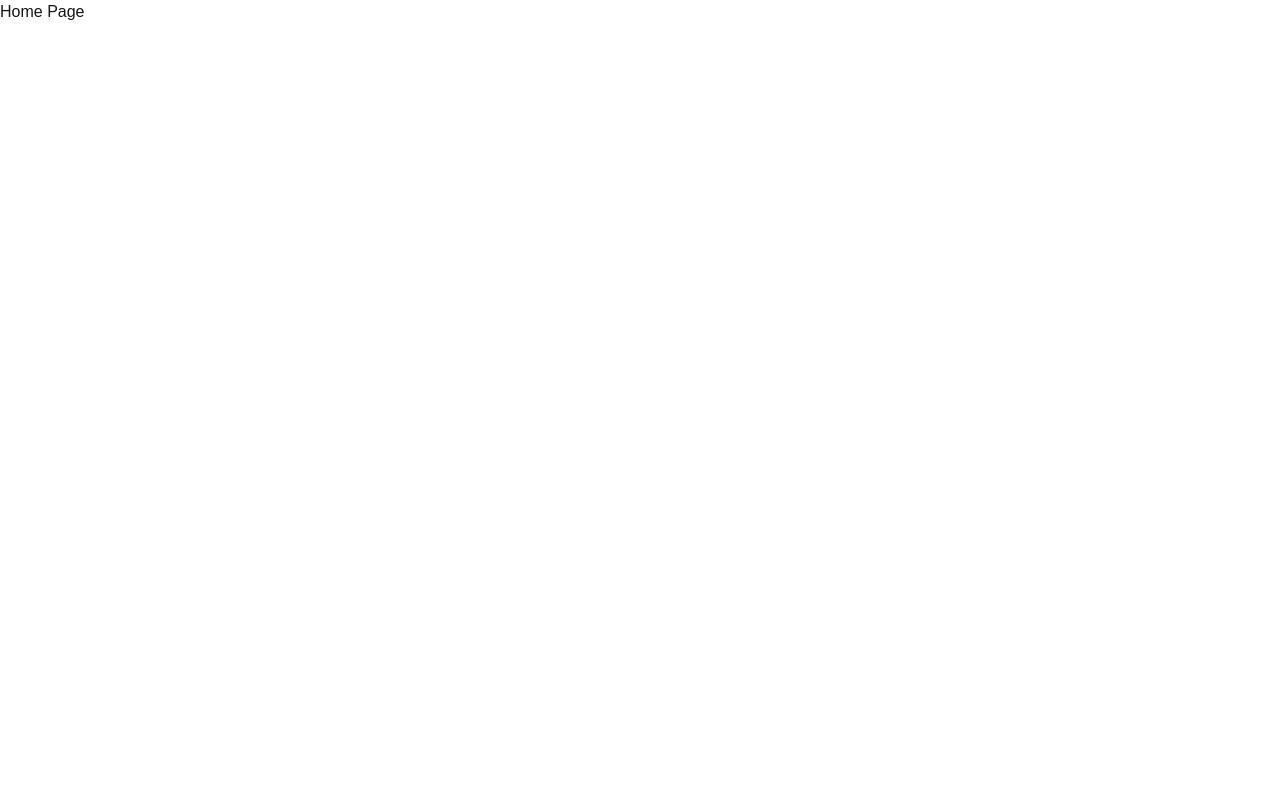
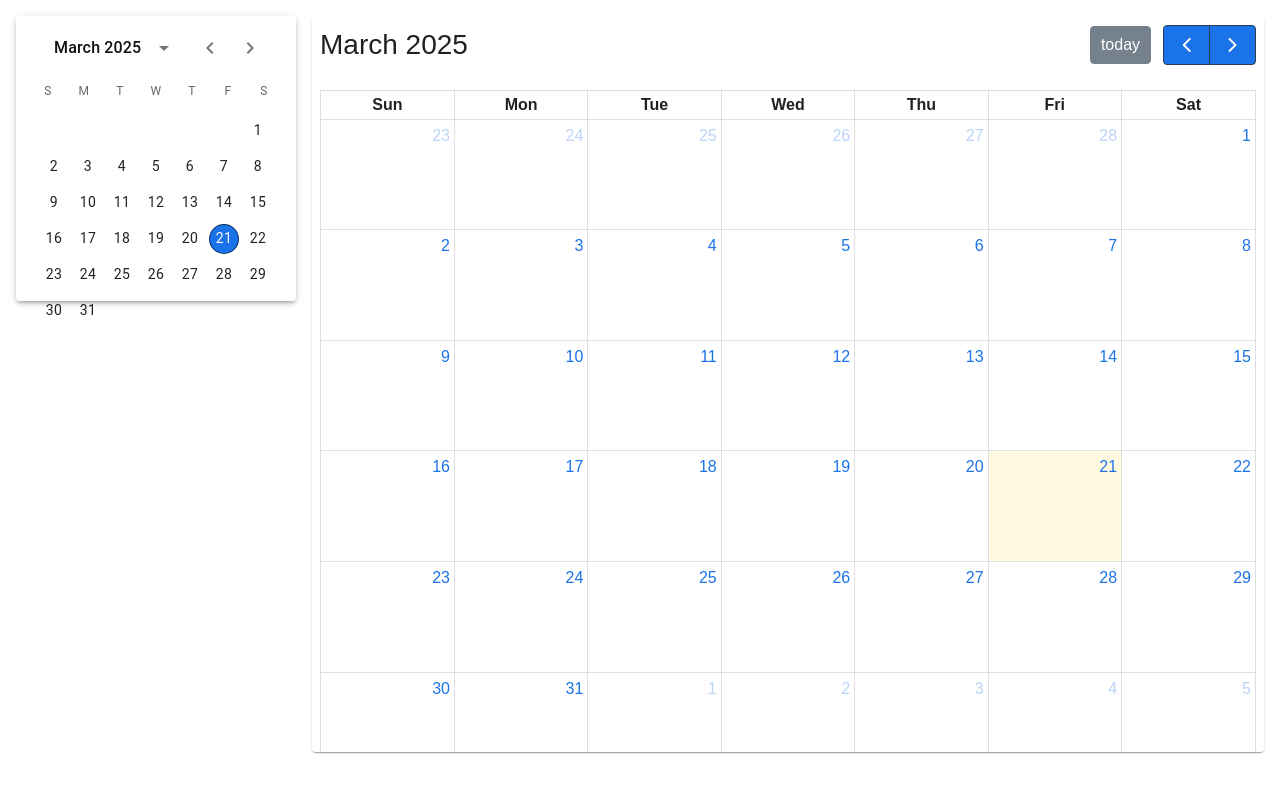
Before and after one commit to settivishal/Zine, a Next.js app in the folder frontend/: page /home in a window 1280 px wide. Shown: the top 792 px of the page. Built offline with nearby package versions, Linux system fonts and the light colour scheme.

Commit message:
claendar, widget and grid design

```diff
--- /dev/null
+++ b/frontend/components/CalendarComponent.jsx
@@ -0,0 +1,55 @@
+'use client'
+import { Card } from '@mui/material';
+import { styled } from '@mui/material/styles';
+import FullCalendar from '@fullcalendar/react';
+import dayGridPlugin from '@fullcalendar/daygrid';
+
+const AppFullCalendar = styled('div')(({ theme }) => ({
+  '& .fc': {
+    padding: '0.5rem', // Adjusted padding
+    backgroundColor: theme.palette.background.paper,
+  },
+  '& .fc-toolbar': {
+    display: 'flex',
+    justifyContent: 'space-between',
+    marginBottom: '0.5rem', // Adjusted margin
+  },
+  '& .fc-button': {
+    backgroundColor: '#1a73e8',
+    color: 'white',
+    borderRadius: '4px',
+    '&:hover': {
+      backgroundColor: '#1558b0',
+    },
+  },
+  '& .fc-daygrid-day': {
+    border: '1px solid #e0e0e0',
+  },
+  '& .fc-daygrid-day-number': {
+    color: '#1a73e8',
+  },
+  '& .fc-event': {
+    backgroundColor: '#1a73e8',
+    color: 'white',
+    borderRadius: '4px',
+    padding: '2px 4px',
+  },
+}));
+
+const CalendarComponent = () => {
+  return (
+    <Card sx={{ height: 'calc(100vh - 4rem)', overflow: 'auto' }}> {/* Adjusted height and overflow */}
+      <AppFullCalendar className='app-calendar'>
+        <FullCalendar
+          plugins={[dayGridPlugin]}
+          initialView="dayGridMonth"
+          events={[
+            { title: 'Blog Post 1', date: '2025-02-20' }
+          ]}
+        />
+      </AppFullCalendar>
+    </Card>
+  );
+};
+
+export default CalendarComponent;
--- /dev/null
+++ b/frontend/components/CalendarWidget.jsx
@@ -0,0 +1,58 @@
+'use client';
+
+import { LocalizationProvider } from '@mui/x-date-pickers/LocalizationProvider';
+import { AdapterDateFns } from '@mui/x-date-pickers/AdapterDateFnsV3';
+import { DateCalendar } from '@mui/x-date-pickers/DateCalendar';
+import { Paper, Box } from '@mui/material';
+
+const CalendarWidget = () => {
+  return (
+    <Paper
+      elevation={3}
+      style={{
+        width: '100%', // Ensures it takes up the full width of its container
+        //padding: '0.5rem', // Adds padding for better spacing
+        backgroundColor: '#ffffff', // Matches sidebar background
+        color: '#111111', // Matches text color in dark mode
+        height: '285px', // Adjusted hght to fill the screen
+      }}
+    >
+      <LocalizationProvider dateAdapter={AdapterDateFns}>
+        <Box>
+          <DateCalendar
+            sx={{
+              backgroundColor: 'transparent',
+              width: '90%',
+              height: '90%',
+              margin: 'auto',
+              fontSize: '0.875rem', // Slightly larger font size for readability
+              '& .MuiPickersDay-today': {
+                backgroundColor: '#1a73e8',
+                color: 'white',
+                borderRadius: '50%',
+
+              },
+              '& .MuiPickersDay-root:hover': {
+                backgroundColor: '#e8f0fe',
+              },
+              '& .MuiPickersDay-root': {
+                borderRadius: '50%',
+                fontSize: '0.875rem', // Slightly larger font size for readability
+                width: '30px', // Adjusted size for better fit
+                height: '30px',
+              },
+              '& .MuiPickersDay-dayWithMargin': {
+                margin: '2px', // Adds consistent spacing between days
+              },
+              '& .MuiPickersDay-dayOutsideMonth': {
+                color: '#9AA0A6', // Dimmed color for days outside the current month
+              },
+            }}
+          />
+        </Box>
+      </LocalizationProvider>
+    </Paper>
+  );
+};
+
+export default CalendarWidget;
--- a/frontend/package.json
+++ b/frontend/package.json
@@ -11,9 +11,15 @@
   "dependencies": {
     "@emotion/react": "^11.14.0",
     "@emotion/styled": "^11.14.0",
+    "@fullcalendar/core": "^6.1.15",
+    "@fullcalendar/daygrid": "^6.1.15",
+    "@fullcalendar/react": "^6.1.15",
+    "@fullcalendar/timegrid": "^6.1.15",
     "@mui/material": "^6.4.3",
+    "@mui/x-date-pickers": "^7.27.0",
     "axios": "^1.7.9",
     "classnames": "^2.5.1",
+    "date-fns": "^4.1.0",
     "next": "15.1.6",
     "react": "^19.0.0",
     "react-dom": "^19.0.0"
--- a/frontend/src/app/home/page.js
+++ b/frontend/src/app/home/page.js
@@ -1,8 +1,54 @@
+'use client';
+import CalendarComponent from '../../../components/CalendarComponent';
+import CalendarWidget from '../../../components/CalendarWidget';
 
-export default function Home() {
-    return (
-      <div>
-        <h1>Home Page</h1>
+export default function CalendarLayout() {
+  return (
+    <div
+      style={{
+        display: 'flex',
+        flexDirection: 'row',
+        gap: '1rem',
+        padding: '1rem',
+        height: '100vh',
+        backgroundColor: '#ffffff', // Matches dark theme background
+      }}
+    >
+      {/* Calendar Widget */}
+      <div style={{ flexShrink: 0 }}>
+        <CalendarWidget />
       </div>
-    );
-  }
+
+      {/* Full Calendar */}
+      <div style={{ flexGrow: 1 }}>
+        <CalendarComponent />
+      </div>
+    </div>
+  //   <div className="relative flex flex-col h-screen bg-gray-100">
+  //     {/* Header */}
+  //     <header className="h-16 shrink-0 bg-white border-b px-6 flex items-center justify-between shadow-sm">
+  //       <h1 className="text-xl font-semibold text-gray-800">Blog Calendar</h1>
+  //     </header>
+
+  //     {/* Main Content */}
+  //     <div className="flex flex-row justify-center items-center overflow-hidden relative">
+  // {/* Fixed Widget on the Left */}
+  //     <div
+  //       className="fixed top-16 left-0 w-[250px] bg-white shadow-lg border-r p-2"
+  //       style={{ height: 'calc(100vh - 4rem)' }}
+  //     >
+  //       <CalendarWidget />
+  //     </div>
+
+  //     {/* Main Calendar Area */}
+  //     <div
+  //       className="flex-1 ml-[250px] overflow-auto bg-white p-4"
+  //       style={{ width: 'calc(100vw - 250px)' }}
+  //     >
+  //       <CalendarComponent />
+  //     </div>
+  //     </div>
+
+  //   </div>
+  );
+}
```
Also changed, not shown: 1 other file (tests, documents, lock files or other folders).
